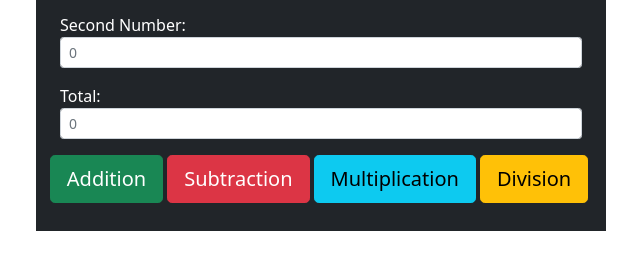
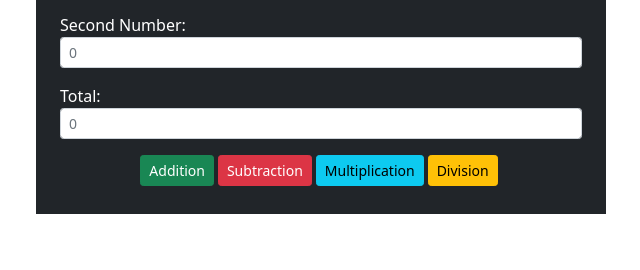
Before and after one commit to CSSPracticer25/CSSPracticer25.github.io, a plain HTML site: page activity_function/index.html in a window 1280 px wide. Shown: the part 192-462 px from the top of the page, without its empty margins (319-959 px from the left). Drawn offline with nearby package versions, Linux system fonts and the light colour scheme.

Commit message:
activityfunction

```diff
--- a/activity_function/index.html
+++ b/activity_function/index.html
@@ -24,11 +24,11 @@
                         <input type="text" id="num-total" class="form-control form-control-sm" placeholder="0">
                     </div>
 
-                    <div class="mb-1 d-flex justify-content-center">
-                        <button class="btn btn-success btn-lg me-1" onclick="addNumbers()">Addition</button>
-                        <button class="btn btn-danger btn-lg me-1" onclick="subtractNumbers()">Subtraction</button>
-                        <button class="btn btn-info btn-lg me-1" onclick="multiplyNumbers()">Multiplication</button>
-                        <button class="btn btn-warning btn-lg me-1" onclick="divideNumbers()">Division</button>
+                    <div class="mb-1 d-flex justify-content-center flex-wrap">
+                        <button class="btn btn-success btn-sm me-1" onclick="addNumbers()">Addition</button>
+                        <button class="btn btn-danger btn-sm me-1" onclick="subtractNumbers()">Subtraction</button>
+                        <button class="btn btn-info btn-sm me-1" onclick="multiplyNumbers()">Multiplication</button>
+                        <button class="btn btn-warning btn-sm me-1" onclick="divideNumbers()">Division</button>
                     </div>
                 </div>
             </section>
```
